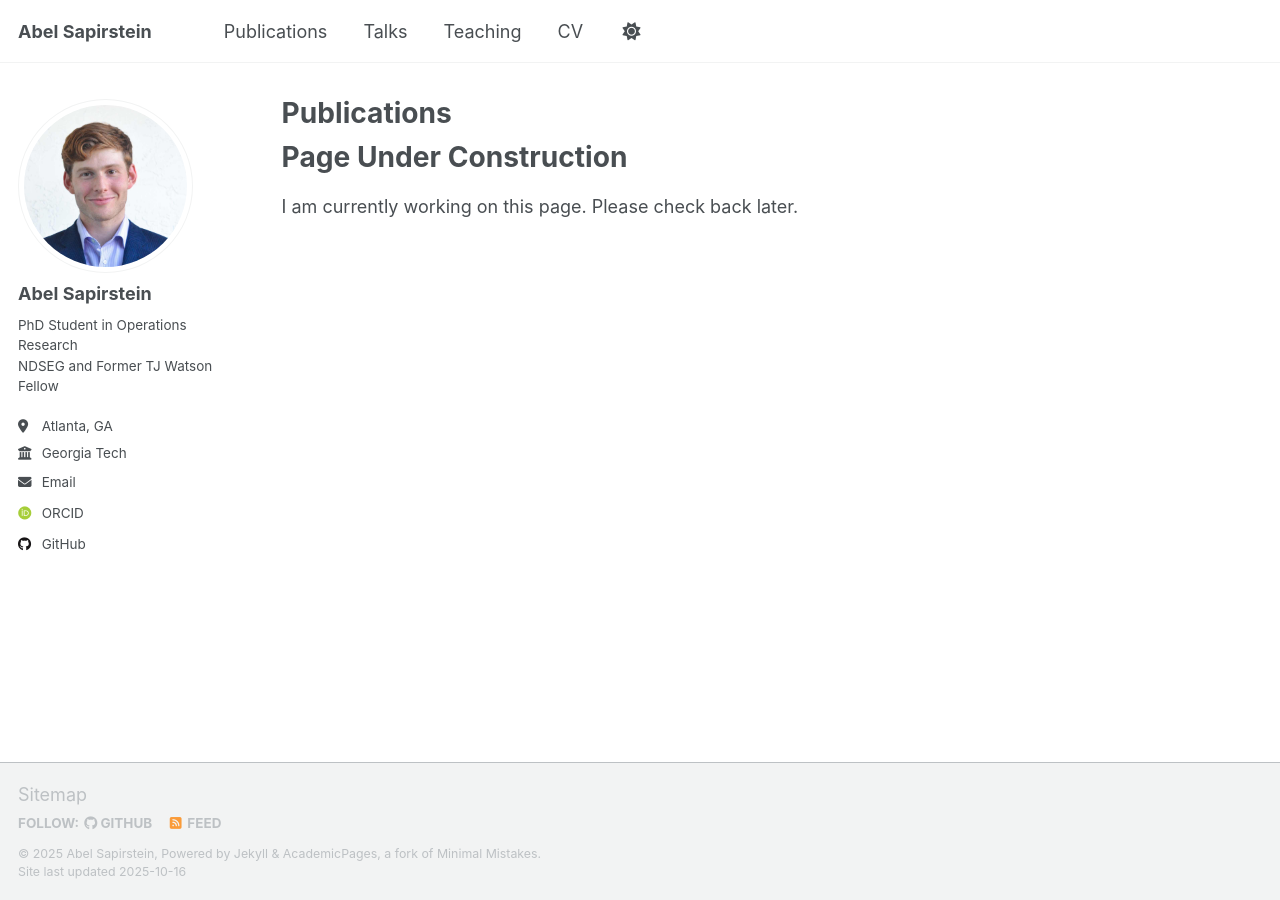
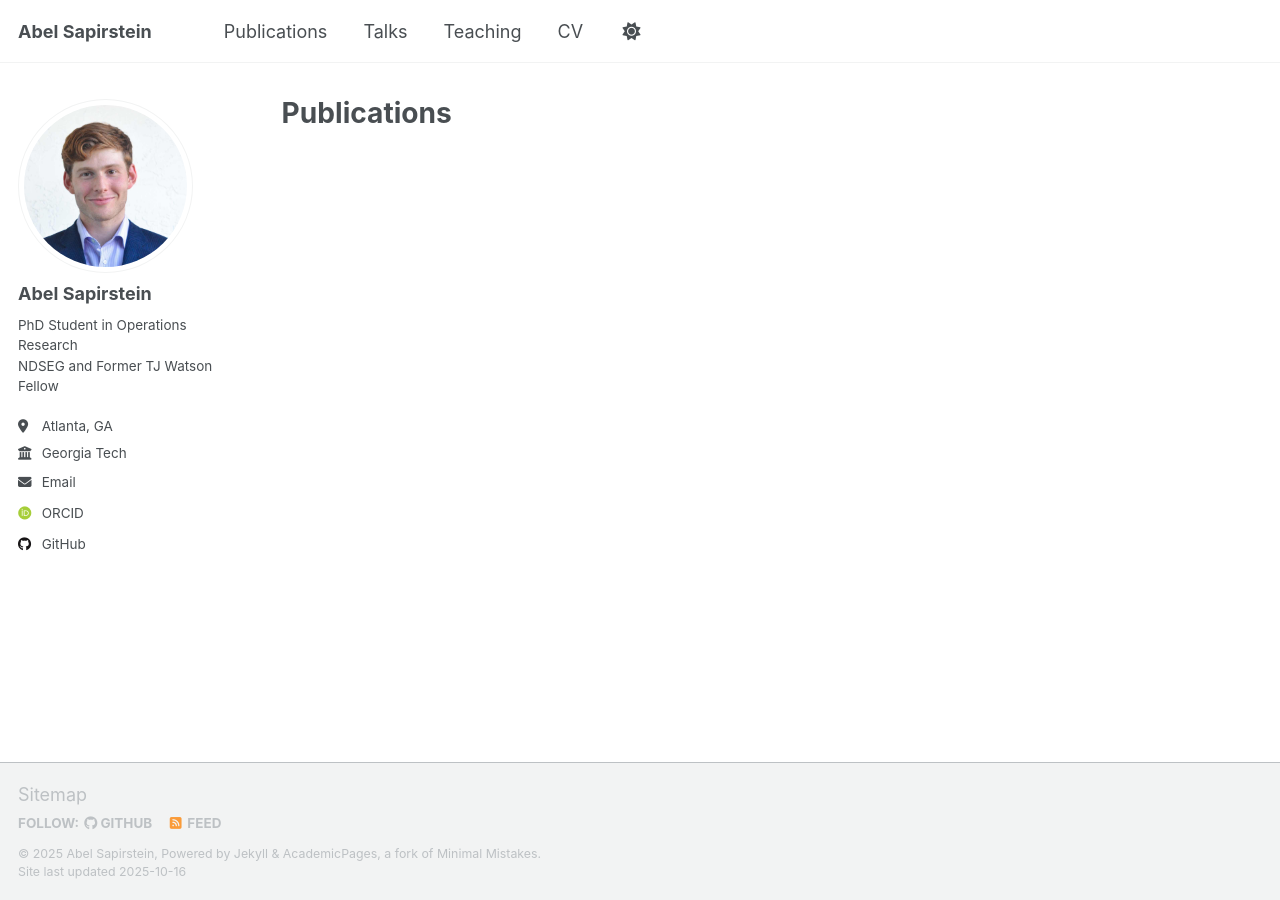
Before and after one commit to asapirstein/asapirstein.github.io, a Jekyll site: the page built from _pages/publications.html, in a window 1280 px wide. Built offline with Jekyll 4.4.1, drawn with Linux system fonts in a browser that asks for light colours; some web fonts are replaced; a script that is not in the unit is left out.

Commit message:
_updating publications page

```diff
--- a/_pages/publications.html
+++ b/_pages/publications.html
@@ -4,19 +4,19 @@
 permalink: /publications/
 author_profile: true
 ---
-<div class="under-construction">
+<!-- <div class="under-construction">
   <h1>Page Under Construction</h1>
   <p>I am currently working on this page. Please check back later.</p>
-</div>
+</div> -->
 
-<!-- {% if site.author.googlescholar %}
+{% if site.author.googlescholar %}
   <div class="wordwrap">You can also find my articles on <a href="{{site.author.googlescholar}}">my Google Scholar profile</a>.</div>
 {% endif %}
 
-{% include base_path %} -->
+{% include base_path %}
 
 <!-- New style rendering if publication categories are defined -->
-<!-- {% if site.publication_category %}
+{% if site.publication_category %}
   {% for category in site.publication_category  %}
     {% assign title_shown = false %}
     {% for post in site.publications reversed %}
@@ -34,4 +34,4 @@
   {% for post in site.publications reversed %}
     {% include archive-single.html %}
   {% endfor %}
-{% endif %} -->
+{% endif %}
```
